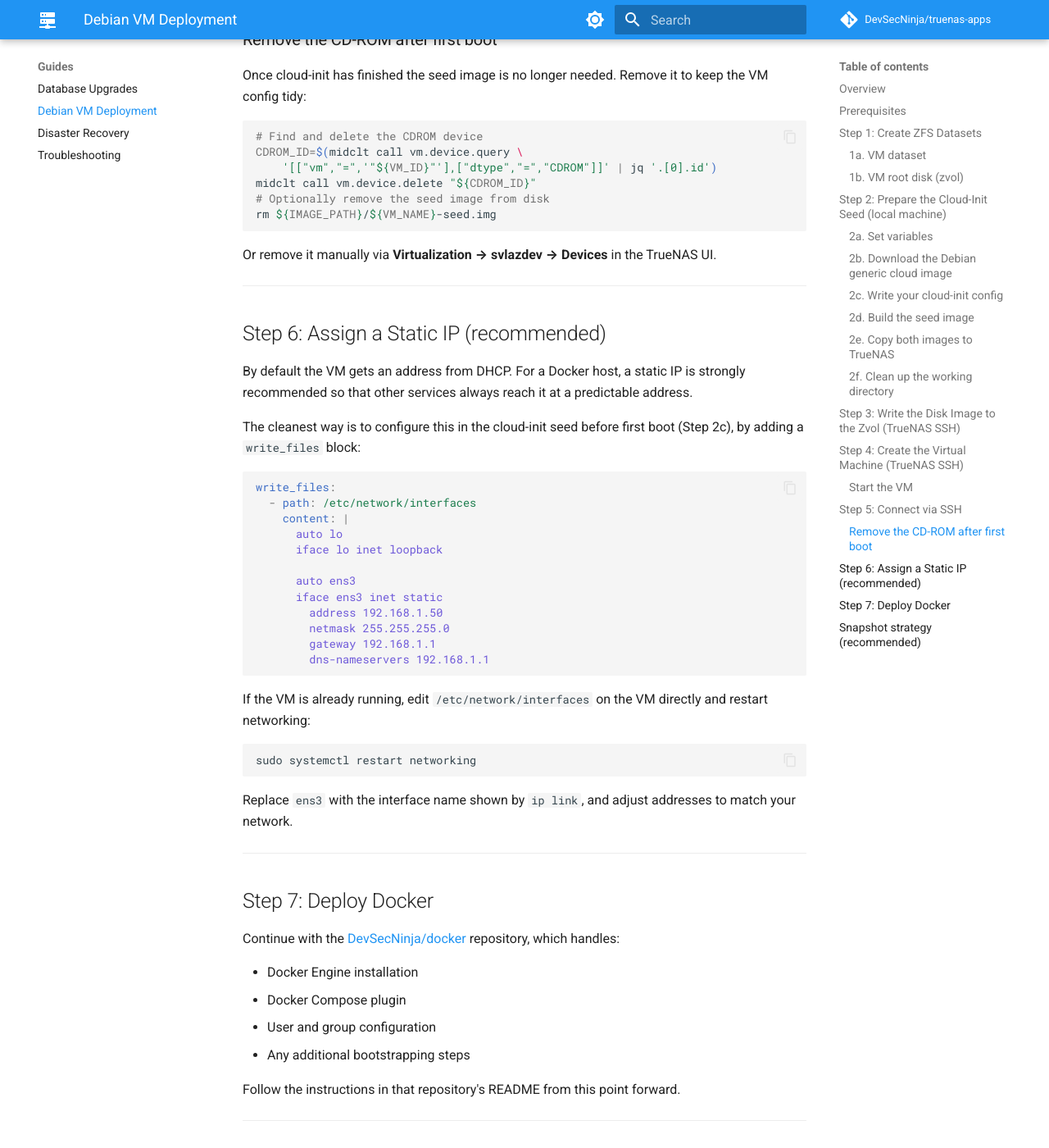
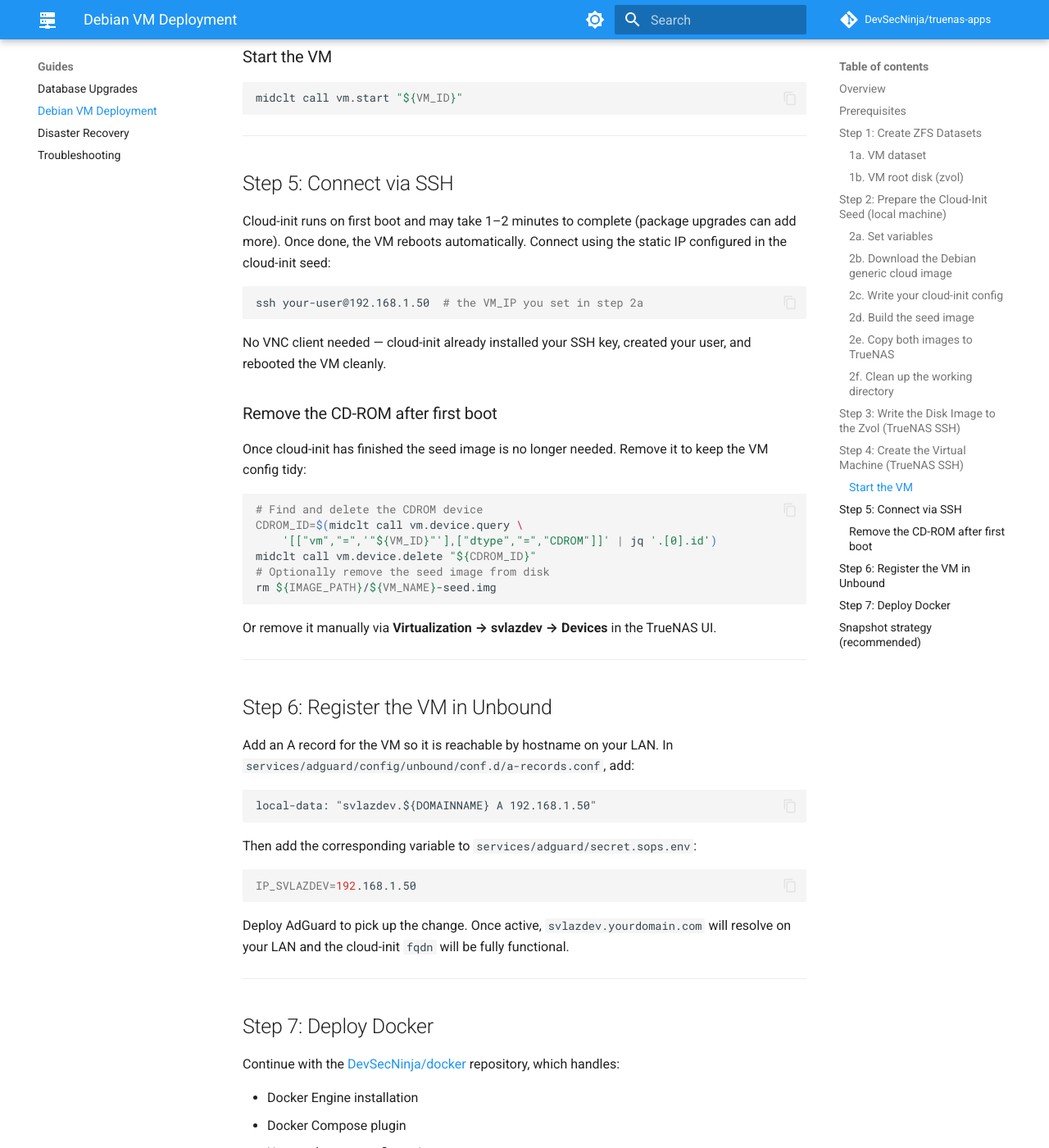
Before and after one commit to DevSecNinja/truenas-apps, an MkDocs documentation site: the page built from docs/VM-DEBIAN.md, in a window 1280 px wide and 1400 px high, scrolled down 7108 px. Shown: the whole window at 82% size. Built offline with MkDocs 1.6.1 and Material for MkDocs 9.7.7, drawn with Linux system fonts in a browser that asks for light colours; comment, search, counter and statistics services are not loaded; some of the changed text lies outside the part shown.

Commit message:
docs: update VM-DEBIAN guide with static IP and MAC address configuration details docs: correct casing for SVLDEV A record in Unbound configuration

````diff
--- a/docs/VM-DEBIAN.md
+++ b/docs/VM-DEBIAN.md
@@ -83,9 +83,17 @@
 
 ```sh
 VM_NAME=svlazdev
+VM_IP=192.168.1.50       # static IP to assign — pick a free address on your LAN
+VM_MAC=52:54:00:xx:xx:xx # QEMU/KVM OUI — replace xx:xx:xx with unique hex digits, e.g. 52:54:00:a1:b2:c3
 TRUENAS=truenas_admin@truenas.local
 IMAGE_PATH=/mnt/vm-pool/vms
 ```
+
+<!-- dprint-ignore -->
+!!! tip
+    The `52:54:00` prefix is QEMU/KVM's standard OUI. UniFi recognises it and labels the device
+    as a virtual machine. You can pre-register the device in UniFi with this MAC address before
+    the VM even boots, giving it a reserved IP and a friendly name.
 
 ### 2b. Download the Debian generic cloud image
 
@@ -116,6 +124,23 @@
 
 ssh_pwauth: false  # disable SSH password authentication; key-only access
 
+# Static network configuration — no DHCP, predictable address from first boot
+network:
+  version: 2
+  ethernets:
+    ens3:  # adjust interface name if needed (check with `ip link` after first boot)
+      match:
+        macaddress: 52:54:00:xx:xx:xx  # VM_MAC — ensures config targets the right NIC
+      set-name: ens3
+      addresses:
+        - 192.168.1.50/24  # VM_IP/prefix — adjust to your LAN
+      routes:
+        - to: default
+          via: 192.168.1.1  # your gateway
+      nameservers:
+        addresses:
+          - 192.168.1.1  # point to AdGuard/Unbound for internal DNS resolution
+
 package_update: true
 package_upgrade: true
 packages:
@@ -128,7 +153,7 @@
   condition: true
 ```
 
-Replace `your-user` and the `ssh_authorized_keys` value with your own. The `power_state` reboot at the end ensures the VM restarts cleanly after cloud-init finishes, so you will always connect to a fully configured machine.
+Replace `your-user`, `ssh_authorized_keys`, and the network addresses with your own values.
 
 <!-- dprint-ignore -->
 !!! note "On `sudo: ALL=(ALL) NOPASSWD:ALL`"
@@ -217,6 +242,7 @@
 VM_PATH=vm-pool/vms/svlazdev
 IMAGE_PATH=/mnt/vm-pool/vms
 VM_MEMORY=$(( 4 * 1024 ))   # 4 GiB — increase for heavier workloads
+VM_MAC=52:54:00:xx:xx:xx    # must match the MAC set in your cloud-init seed (step 2a)
 
 # Create VM
 RESULT=$(midclt call vm.create '{
@@ -251,8 +277,7 @@
     }
 }'
 
-# NIC — place the VM on the same LAN as TrueNAS
-MAC_ADDRESS=$(midclt call vm.random_mac)
+# NIC — place the VM on the same LAN as TrueNAS; use the pre-defined MAC
 midclt call vm.device.create '{
     "vm": '"${VM_ID}"',
     "dtype": "NIC",
@@ -260,7 +285,7 @@
     "attributes": {
         "type":       "VIRTIO",
         "nic_attach": "br0",
-        "mac":        "'"${MAC_ADDRESS}"'"
+        "mac":        "'"${VM_MAC}"'"
     }
 }'
 ```
@@ -279,10 +304,10 @@
 
 ## Step 5: Connect via SSH
 
-Cloud-init runs on first boot and may take 1–2 minutes to complete (package upgrades can add more). Once done, the VM reboots automatically. Find the assigned IP from your router's DHCP table or the TrueNAS ARP cache, then:
+Cloud-init runs on first boot and may take 1–2 minutes to complete (package upgrades can add more). Once done, the VM reboots automatically. Connect using the static IP configured in the cloud-init seed:
 
 ```sh
-ssh your-user@<vm-ip>
+ssh your-user@192.168.1.50  # the VM_IP you set in step 2a
 ```
 
 No VNC client needed — cloud-init already installed your SSH key, created your user, and rebooted the VM cleanly.
@@ -304,34 +329,21 @@
 
 ---
 
-## Step 6: Assign a Static IP (recommended)
+## Step 6: Register the VM in Unbound
 
-By default the VM gets an address from DHCP. For a Docker host, a static IP is strongly recommended so that other services always reach it at a predictable address.
+Add an A record for the VM so it is reachable by hostname on your LAN. In `services/adguard/config/unbound/conf.d/a-records.conf`, add:
 
-The cleanest way is to configure this in the cloud-init seed before first boot (Step 2c), by adding a `write_files` block:
-
-```yaml
-write_files:
-  - path: /etc/network/interfaces
-    content: |
-      auto lo
-      iface lo inet loopback
-
-      auto ens3
-      iface ens3 inet static
-        address 192.168.1.50
-        netmask 255.255.255.0
-        gateway 192.168.1.1
-        dns-nameservers 192.168.1.1
+```text
+local-data: "svlazdev.${DOMAINNAME} A 192.168.1.50"
 ```
 
-If the VM is already running, edit `/etc/network/interfaces` on the VM directly and restart networking:
+Then add the corresponding variable to `services/adguard/secret.sops.env`:
 
 ```sh
-sudo systemctl restart networking
+IP_SVLAZDEV=192.168.1.50
 ```
 
-Replace `ens3` with the interface name shown by `ip link`, and adjust addresses to match your network.
+Deploy AdGuard to pick up the change. Once active, `svlazdev.yourdomain.com` will resolve on your LAN and the cloud-init `fqdn` will be fully functional.
 
 ---
 
````
Also changed, not shown: 2 other files.
